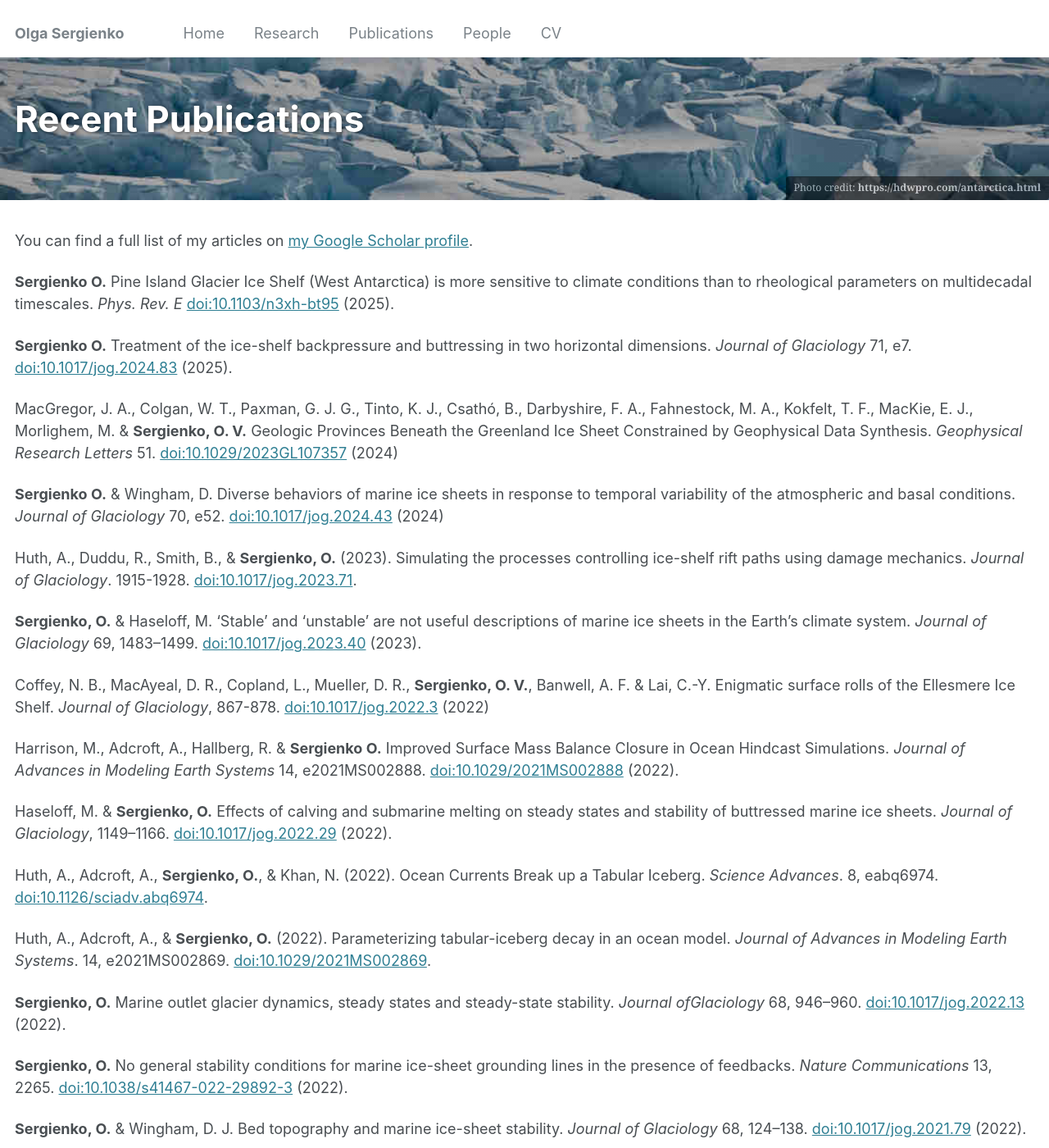
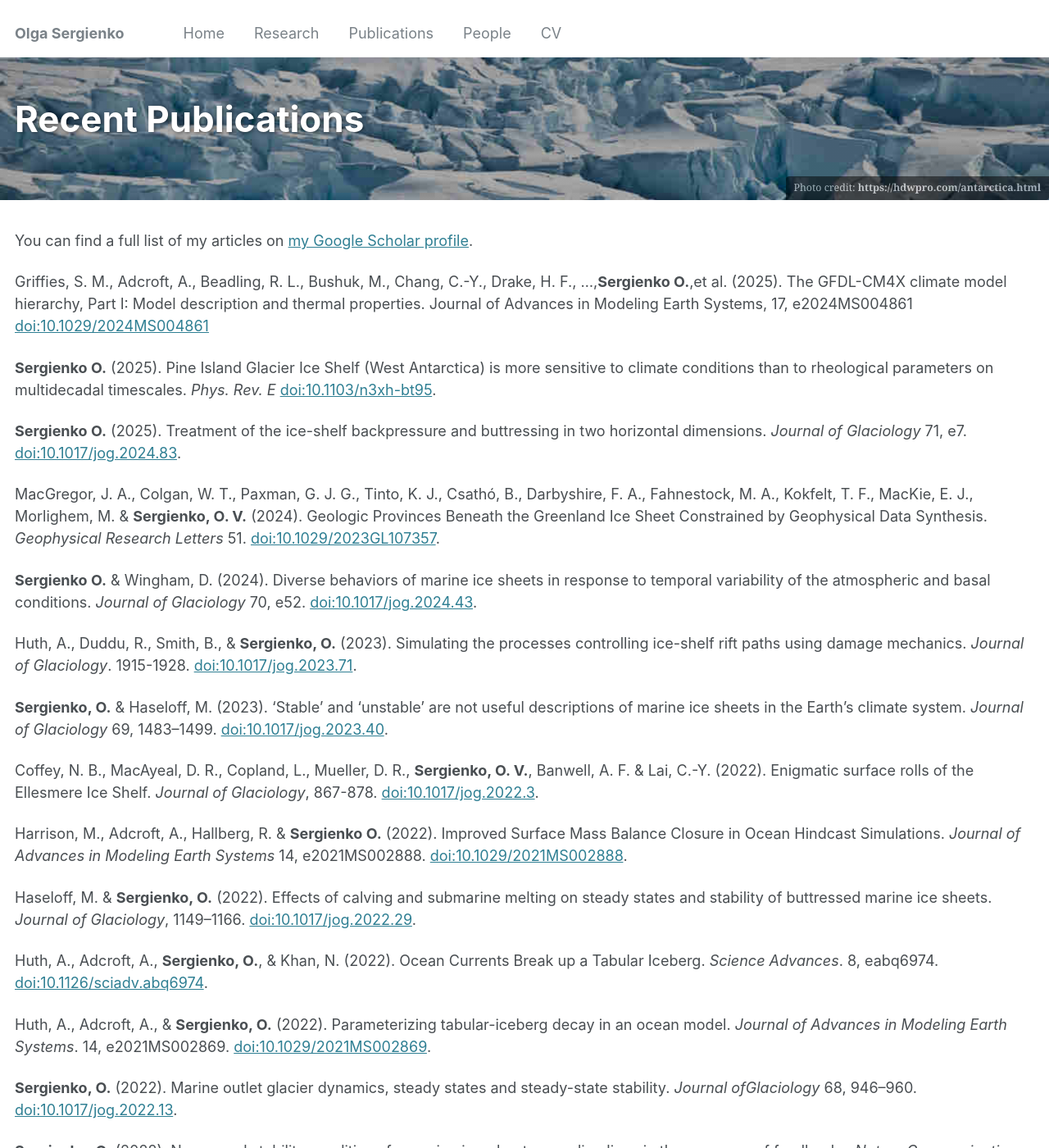
Before and after one commit to o-s-web/o-s-web.github.io, a Jekyll site: the page built from _pages/publications.md, in a window 1280 px wide and 1400 px high. Shown: the whole window at 82% size. Built offline with Jekyll 4.4.1, drawn with Linux system fonts in a browser that asks for light colours; some of the changed text lies outside the part shown.

Commit message:
Updated publications.

```diff
--- a/_pages/publications.md
+++ b/_pages/publications.md
@@ -11,42 +11,44 @@ header:
 ---
   You can find a full list of my articles on <a href="https://scholar.google.com/citations?user=g2pWIEgAAAAJ&hl=en">my Google Scholar profile</a>.
 
-**Sergienko O.** Pine Island Glacier Ice Shelf (West Antarctica) is more sensitive to climate conditions than to rheological parameters on multidecadal timescales. *Phys. Rev. E*  [doi:10.1103/n3xh-bt95](https://doi.org/10.1103/n3xh-bt95) (2025).
+Griffies, S. M., Adcroft, A., Beadling, R. L., Bushuk, M., Chang, C.-Y., Drake, H. F., ...,**Sergienko O.**,et al. (2025). The GFDL-CM4X climate model hierarchy, Part I: Model description and thermal properties. Journal of Advances in Modeling Earth Systems, 17, e2024MS004861 [doi:10.1029/2024MS004861](https://doi.org/10.1029/2024MS004861)
 
-**Sergienko O.** Treatment of the ice-shelf backpressure and buttressing in two horizontal dimensions.
-*Journal of Glaciology* 71, e7. [doi:10.1017/jog.2024.83](https://doi.org/10.1017/jog.2024.83) (2025).
+**Sergienko O.** (2025). Pine Island Glacier Ice Shelf (West Antarctica) is more sensitive to climate conditions than to rheological parameters on multidecadal timescales. *Phys. Rev. E*  [doi:10.1103/n3xh-bt95](https://doi.org/10.1103/n3xh-bt95).
+
+**Sergienko O.** (2025). Treatment of the ice-shelf backpressure and buttressing in two horizontal dimensions.
+*Journal of Glaciology* 71, e7. [doi:10.1017/jog.2024.83](https://doi.org/10.1017/jog.2024.83).
 
 MacGregor, J. A., Colgan, W. T., Paxman, G. J. G., Tinto, K. J., Csathó, B., Darbyshire, F. A.,
-Fahnestock, M. A., Kokfelt, T. F., MacKie, E. J., Morlighem, M. & **Sergienko, O. V.** Geologic
+Fahnestock, M. A., Kokfelt, T. F., MacKie, E. J., Morlighem, M. & **Sergienko, O. V.** (2024). Geologic
 Provinces Beneath the Greenland Ice Sheet Constrained by Geophysical Data Synthesis. *Geophysical
-Research Letters* 51. [doi:10.1029/2023GL107357](https://doi.org/doi:10.1029/2023GL107357) (2024)
+Research Letters* 51. [doi:10.1029/2023GL107357](https://doi.org/doi:10.1029/2023GL107357).
 
-**Sergienko O.** & Wingham, D. Diverse behaviors of marine ice sheets in response to temporal variability of the atmospheric and basal conditions. *Journal of Glaciology* 70, e52. [doi:10.1017/jog.2024.43](https://doi.org/10.1017/jog.2024.43) (2024)
+**Sergienko O.** & Wingham, D. (2024). Diverse behaviors of marine ice sheets in response to temporal variability of the atmospheric and basal conditions. *Journal of Glaciology* 70, e52. [doi:10.1017/jog.2024.43](https://doi.org/10.1017/jog.2024.43).
 
 Huth, A., Duddu, R., Smith, B., & **Sergienko, O.** (2023). Simulating the processes controlling ice-shelf rift paths using damage mechanics. *Journal of Glaciology*. 1915-1928. [doi:10.1017/jog.2023.71](https://doi.org/10.1017/jog.2023.71).
 
-**Sergienko, O.** & Haseloff, M. ‘Stable’ and ‘unstable’ are not useful descriptions of marine ice sheets in the Earth’s climate system. *Journal of Glaciology* 69, 1483–1499. [doi:10.1017/jog.2023.40](https://doi.org/10.1017/jog.2023.40) (2023).
+**Sergienko, O.** & Haseloff, M. (2023). ‘Stable’ and ‘unstable’ are not useful descriptions of marine ice sheets in the Earth’s climate system. *Journal of Glaciology* 69, 1483–1499. [doi:10.1017/jog.2023.40](https://doi.org/10.1017/jog.2023.40).
 
 Coffey, N. B., MacAyeal, D. R., Copland, L., Mueller, D. R., **Sergienko, O. V.**, Banwell, A. F. &
-Lai, C.-Y. Enigmatic surface rolls of the Ellesmere Ice Shelf. *Journal of Glaciology*, 867-878.
-[doi:10.1017/jog.2022.3](https://doi.org/10.1017/jog.2022.3) (2022)
+Lai, C.-Y. (2022). Enigmatic surface rolls of the Ellesmere Ice Shelf. *Journal of Glaciology*, 867-878.
+[doi:10.1017/jog.2022.3](https://doi.org/10.1017/jog.2022.3).
 
-Harrison, M., Adcroft, A., Hallberg, R. & **Sergienko O.** Improved Surface Mass Balance Closure in
+Harrison, M., Adcroft, A., Hallberg, R. & **Sergienko O.** (2022). Improved Surface Mass Balance Closure in
 Ocean Hindcast Simulations. *Journal of Advances in Modeling Earth Systems* 14, e2021MS002888.
-[doi:10.1029/2021MS002888](https://doi.org/10.1029/2021MS002888) (2022).
+[doi:10.1029/2021MS002888](https://doi.org/10.1029/2021MS002888).
 
-Haseloff, M. & **Sergienko, O.** Effects of calving and submarine melting on steady states and
-stability of buttressed marine ice sheets. *Journal of Glaciology*, 1149–1166. [doi:10.1017/jog.2022.29](https://doi.org/10.1017/jog.2022.29) (2022).
+Haseloff, M. & **Sergienko, O.** (2022). Effects of calving and submarine melting on steady states and
+stability of buttressed marine ice sheets. *Journal of Glaciology*, 1149–1166. [doi:10.1017/jog.2022.29](https://doi.org/10.1017/jog.2022.29).
 
 Huth, A., Adcroft, A., **Sergienko, O.**, & Khan, N. (2022). Ocean Currents Break up a Tabular Iceberg. *Science Advances*. 8, eabq6974. [doi:10.1126/sciadv.abq6974](https://doi.org/10.1126/sciadv.abq6974).
 
 Huth, A., Adcroft, A., & **Sergienko, O.** (2022). Parameterizing tabular-iceberg decay in an ocean model. *Journal of Advances in Modeling Earth Systems*. 14, e2021MS002869. [doi:10.1029/2021MS002869](https://doi.org/10.1029/2021MS002869).
 
-**Sergienko, O.**  Marine outlet glacier dynamics, steady states and steady-state stability. *Journal ofGlaciology* 68, 946–960. [doi:10.1017/jog.2022.13](https://doi.org/10.1017/jog.2022.13) (2022).
+**Sergienko, O.**  (2022). Marine outlet glacier dynamics, steady states and steady-state stability. *Journal ofGlaciology* 68, 946–960. [doi:10.1017/jog.2022.13](https://doi.org/10.1017/jog.2022.13).
 
-**Sergienko, O.** No general stability conditions for marine ice-sheet grounding lines in the presence of feedbacks. *Nature Communications* 13, 2265. [doi:10.1038/s41467-022-29892-3](https://doi.org/10.1038/s41467-022-29892-3) (2022).
+**Sergienko, O.** (2022). No general stability conditions for marine ice-sheet grounding lines in the presence of feedbacks. *Nature Communications* 13, 2265. [doi:10.1038/s41467-022-29892-3](https://doi.org/10.1038/s41467-022-29892-3).
 
-**Sergienko, O.** & Wingham, D. J. Bed topography and marine ice-sheet stability. *Journal of Glaciology* 68, 124–138. [doi:10.1017/jog.2021.79](https://doi.org/10.1017/jog.2021.79) (2022).
+**Sergienko, O.** & Wingham, D. J. (2022). Bed topography and marine ice-sheet stability. *Journal of Glaciology* 68, 124–138. [doi:10.1017/jog.2021.79](https://doi.org/10.1017/jog.2021.79).
 
 {% if author.googlescholar %}
   You can also find my articles on <u><a href="{{author.googlescholar}}">my Google Scholar profile</a>.</u>
```
